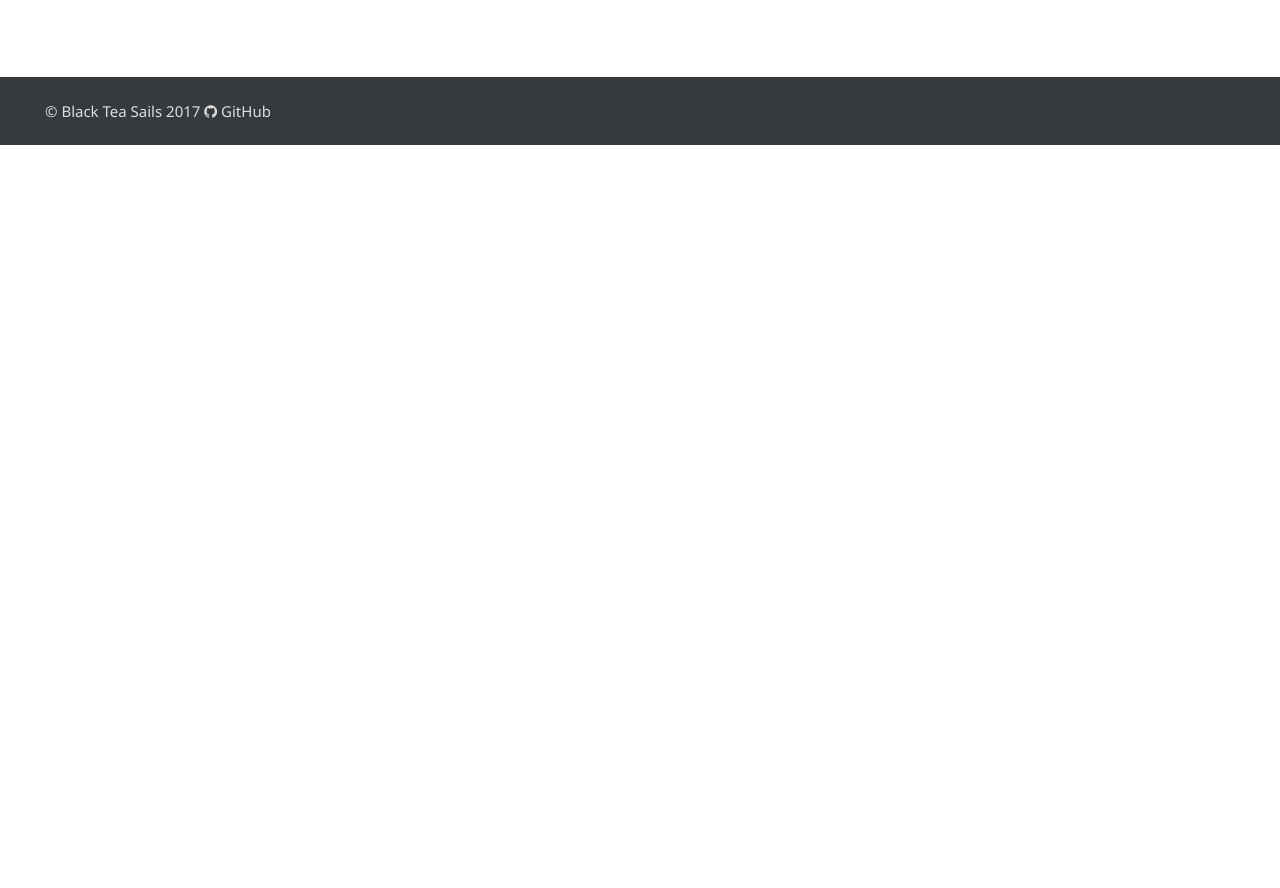
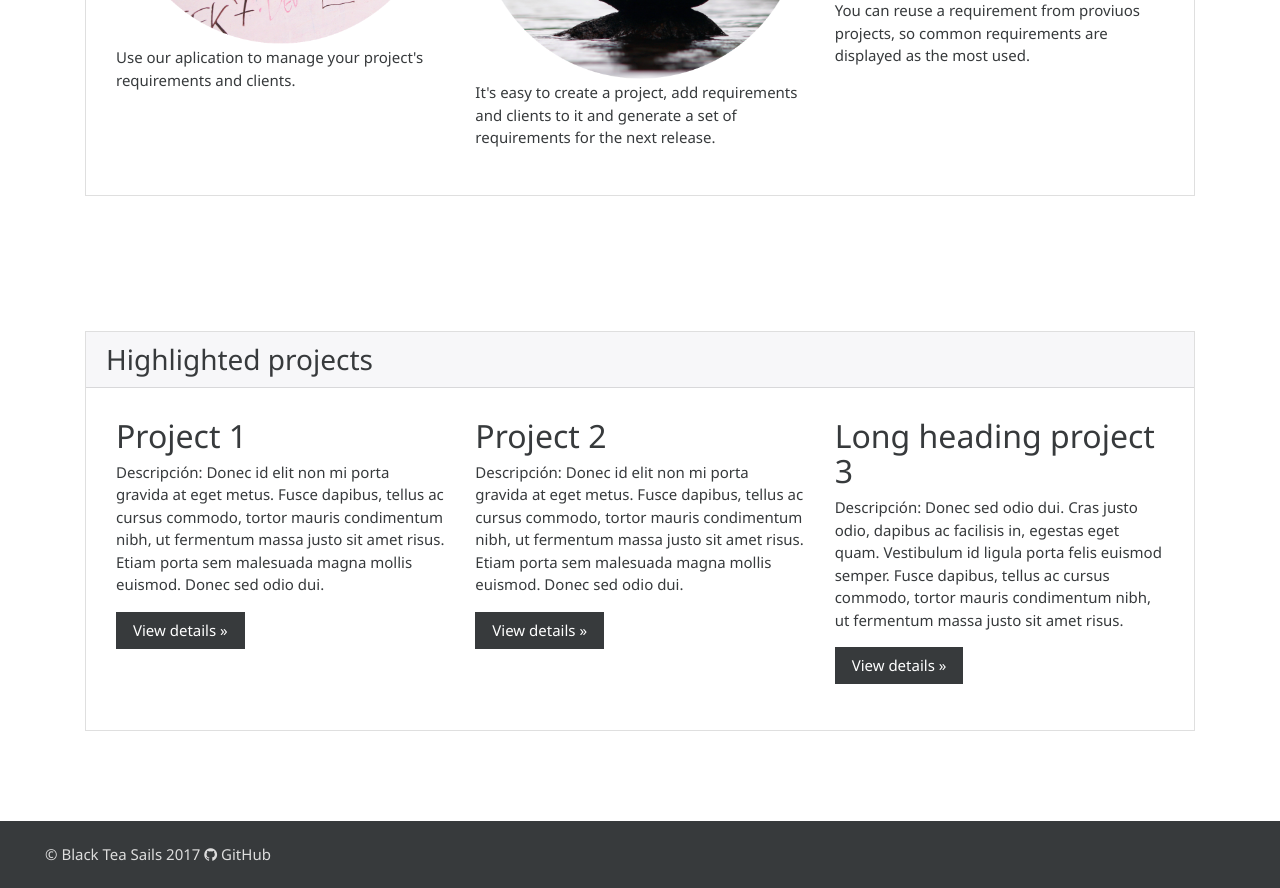
Before and after one commit to BlackTeaSails/planificator, a Django app: page / in a window 1280 px wide. Shown: the part 1013-1901 px from the top of the page. Before the commit the page ends 1158 px from the top, so only its background shows below. Run offline with Django 3.2, Linux system fonts and the light colour scheme; some libraries are stand-ins or nearby versions.

Commit message:
añade el apartado de caracteristicas de la web app

```diff
--- a/templates/main/index.html
+++ b/templates/main/index.html
@@ -7,11 +7,34 @@
 <div class="jumbotron">
   <div class="container layer">
     <h1 class="display-3">Planificator 3000</h1>
-    <p> Planificator 3000 es una herramienta útil para la planificacion de requisitos. Todo desarrollador soñaria con una herramienta así. Fácil y sencillo de usar, es muy intuitiva. </p>
+    <h4> Planificator 3000 is a util toolset for requirements planification. Any developer would dream aboua a tool like this. Easy and intuitive to use. </h4>
     <p><a class="btn btn-primary btn-lg" href="https://github.com/BlackTeaSails/planificator" role="button">Learn more &raquo;</a></p>
   </div>
 </div>
 
+<div class="container ">
+    <div class="card">
+      <h3 class="card-header ">Features.</h3>
+  <!-- Example row of columns -->
+  <div class="row highlight">
+    <div class="col-md-4">
+      <h2>Project manegment.</h2>
+      <img src="{% static "images/project-circle.png" %}" class="img-fluid" alt="Planning image">
+      <p>Use our aplication to manage your project's requirements and clients.</p>
+    </div>
+    <div class="col-md-4">
+      <h2>Intuitive and easy to use.</h2>
+      <img src="{% static "images/easy-circle.png" %}" class="img-fluid" alt="Easy equilibrium image">
+      <p>It's easy to create a project, add requirements and clients to it and generate a  set of requirements for the next release.</p>
+    </div>
+    <div class="col-md-4">
+      <h2>Requirements reusability.</h2>
+      <img src="{% static "images/reuse-circle.png" %}" class="img-fluid" alt="Building plane image">
+      <p>You can reuse a requirement from proviuos projects, so common requirements are displayed as the most used.</p>
+   </div>
+  </div>
+</div>
+</div>
 
 <div class="container ">
     <div class="card">
@@ -20,17 +43,17 @@
   <div class="row highlight">
     <div class="col-md-4">
       <h2>Project 1</h2>
-      <p>Donec id elit non mi porta gravida at eget metus. Fusce dapibus, tellus ac cursus commodo, tortor mauris condimentum nibh, ut fermentum massa justo sit amet risus. Etiam porta sem malesuada magna mollis euismod. Donec sed odio dui. </p>
+      <p>Descripción: Donec id elit non mi porta gravida at eget metus. Fusce dapibus, tellus ac cursus commodo, tortor mauris condimentum nibh, ut fermentum massa justo sit amet risus. Etiam porta sem malesuada magna mollis euismod. Donec sed odio dui. </p>
       <p><a class="btn btn-secondary" href="#" role="button">View details &raquo;</a></p>
     </div>
     <div class="col-md-4">
       <h2>Project 2</h2>
-      <p>Donec id elit non mi porta gravida at eget metus. Fusce dapibus, tellus ac cursus commodo, tortor mauris condimentum nibh, ut fermentum massa justo sit amet risus. Etiam porta sem malesuada magna mollis euismod. Donec sed odio dui. </p>
+      <p>Descripción: Donec id elit non mi porta gravida at eget metus. Fusce dapibus, tellus ac cursus commodo, tortor mauris condimentum nibh, ut fermentum massa justo sit amet risus. Etiam porta sem malesuada magna mollis euismod. Donec sed odio dui. </p>
       <p><a class="btn btn-secondary" href="#" role="button">View details &raquo;</a></p>
    </div>
     <div class="col-md-4">
       <h2>Long heading project 3</h2>
-      <p>Donec sed odio dui. Cras justo odio, dapibus ac facilisis in, egestas eget quam. Vestibulum id ligula porta felis euismod semper. Fusce dapibus, tellus ac cursus commodo, tortor mauris condimentum nibh, ut fermentum massa justo sit amet risus.</p>
+      <p>Descripción: Donec sed odio dui. Cras justo odio, dapibus ac facilisis in, egestas eget quam. Vestibulum id ligula porta felis euismod semper. Fusce dapibus, tellus ac cursus commodo, tortor mauris condimentum nibh, ut fermentum massa justo sit amet risus.</p>
       <p><a class="btn btn-secondary" href="#" role="button">View details &raquo;</a></p>
     </div>
   </div>
```
Also changed, not shown: static/images/easy-circle.png (added), static/images/project-circle.png (added), static/images/project.jpg (added), 3 other files.
